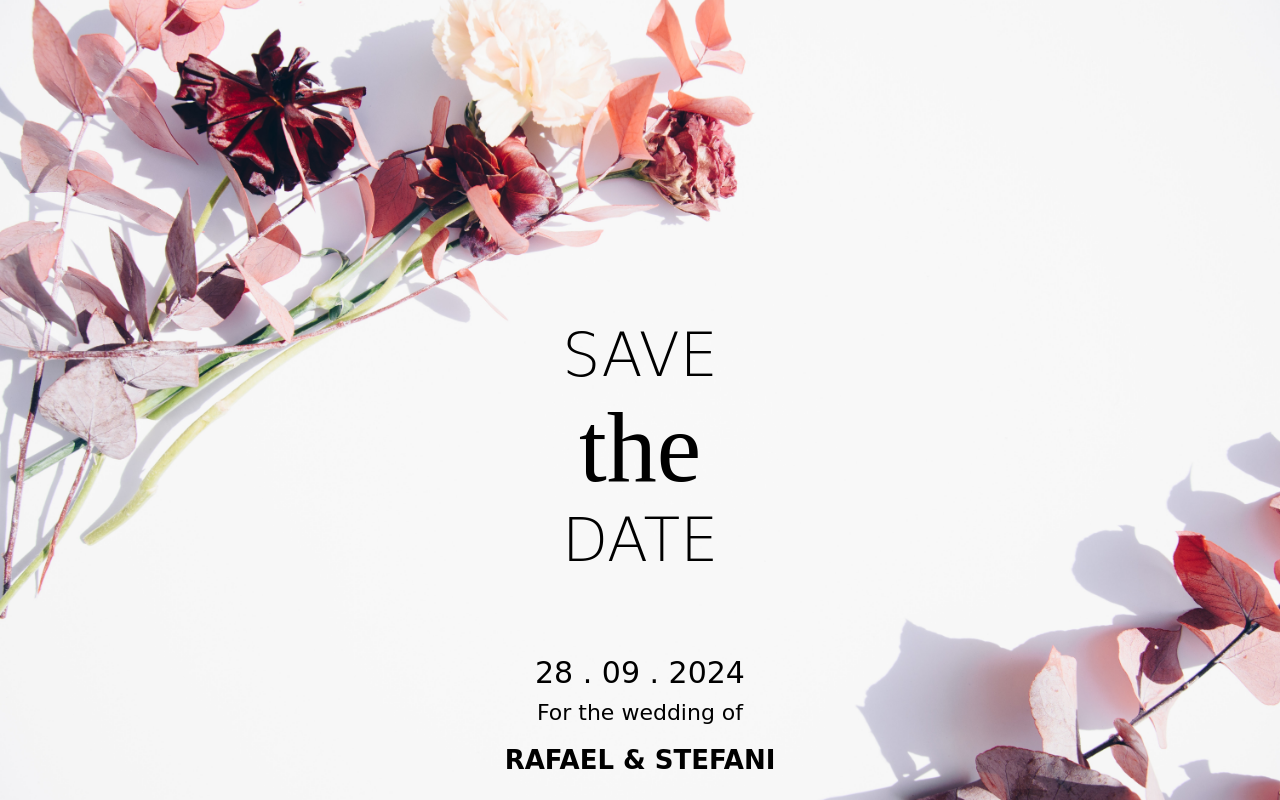
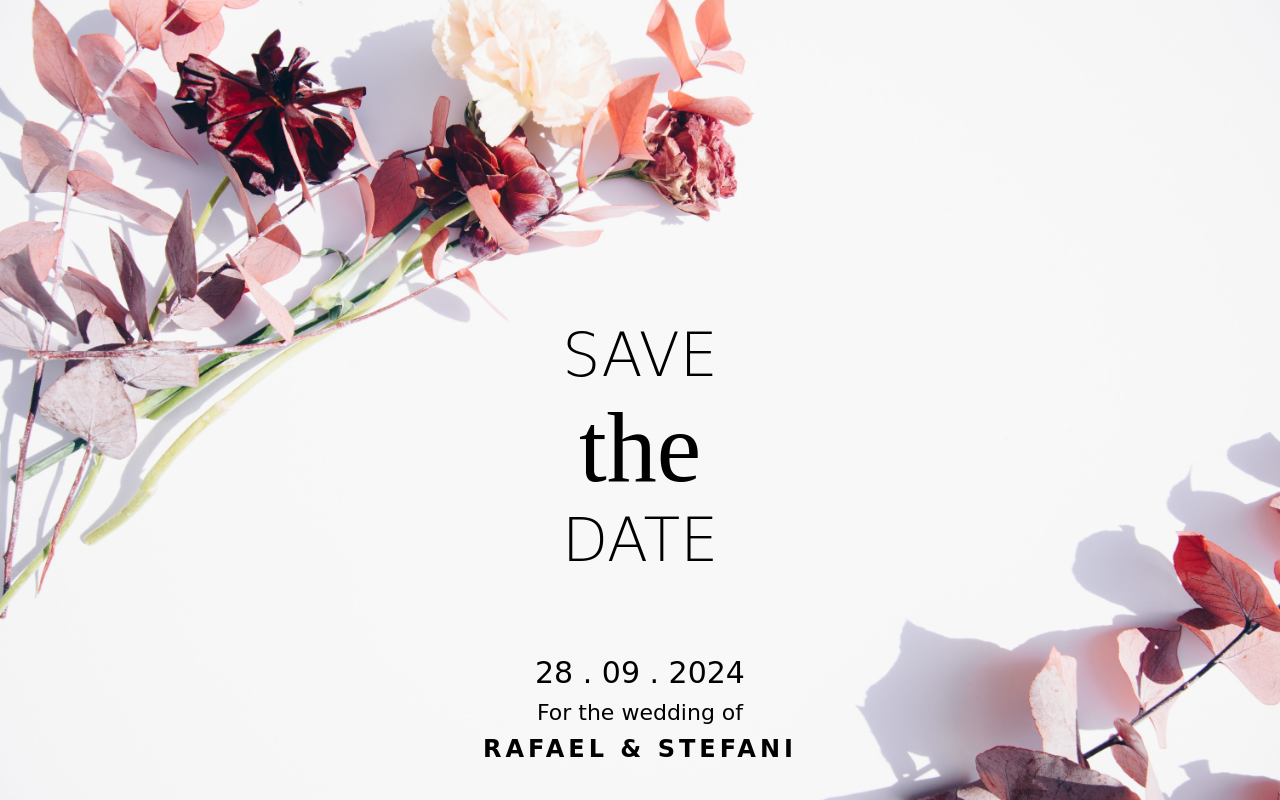
Before and after one commit to orafaelmatos/Casamento, a plain HTML site: page index.html in a window 1280 px wide. Drawn offline with Linux system fonts and the light colour scheme; a web font is replaced by a local one.

Commit message:
last change

```diff
--- a/style.css
+++ b/style.css
@@ -86,16 +86,17 @@ a:hover{
 .banner > .for{
     text-align: center;
     margin: 0px;
-    padding: 10px;
+    padding-top: 10px;
     font-family: 'Lustria', cursive;
     font-size: 22px;
 }
 
 .banner > .nomes{
     text-align: center;
-    padding: 10px;
+    padding-top: 10px;
     font-family: 'Lustria', cursive;
-    font-size: 26px;
+    letter-spacing: 4px;
+    font-size: 24px;
     font-weight: 600;
 }
 
```
